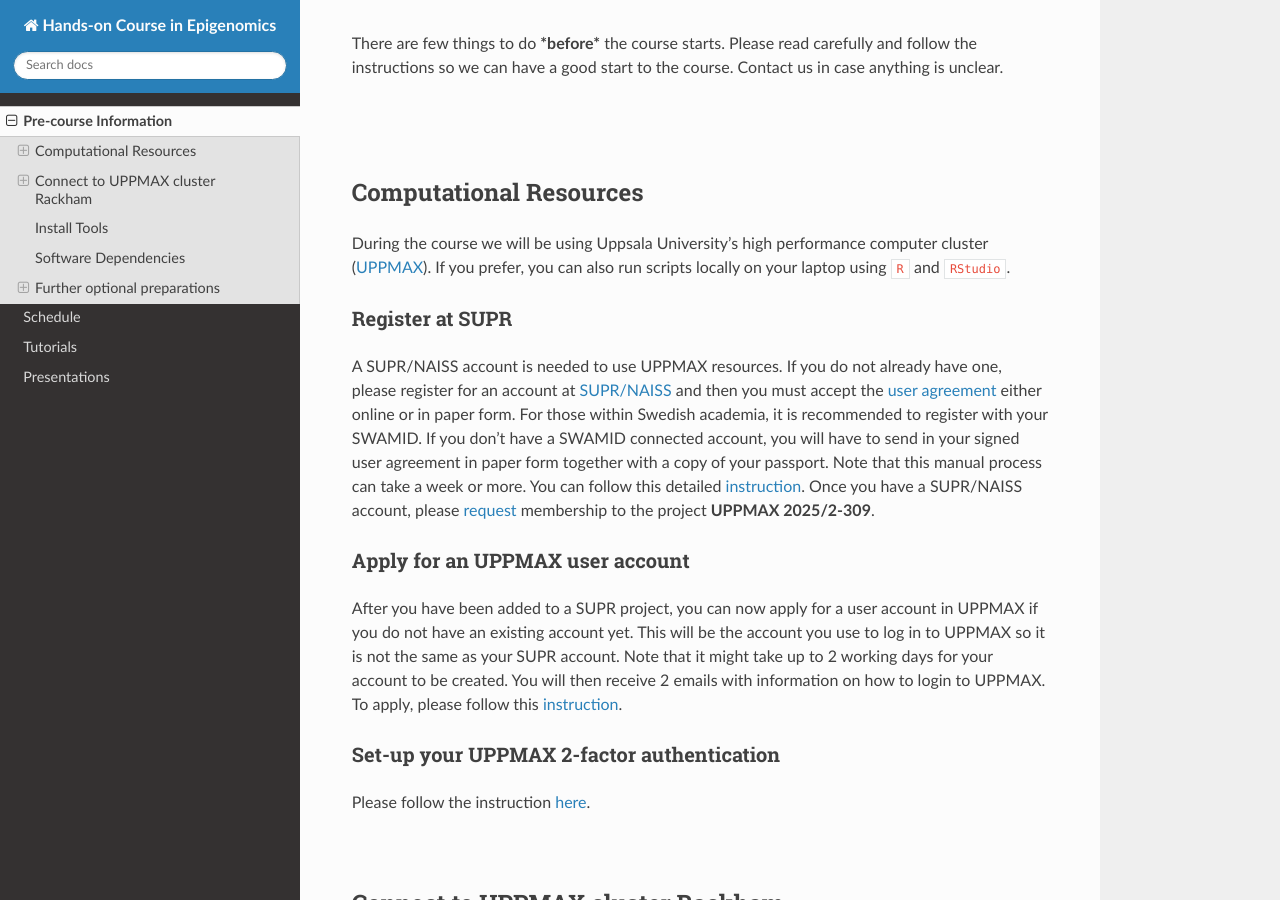
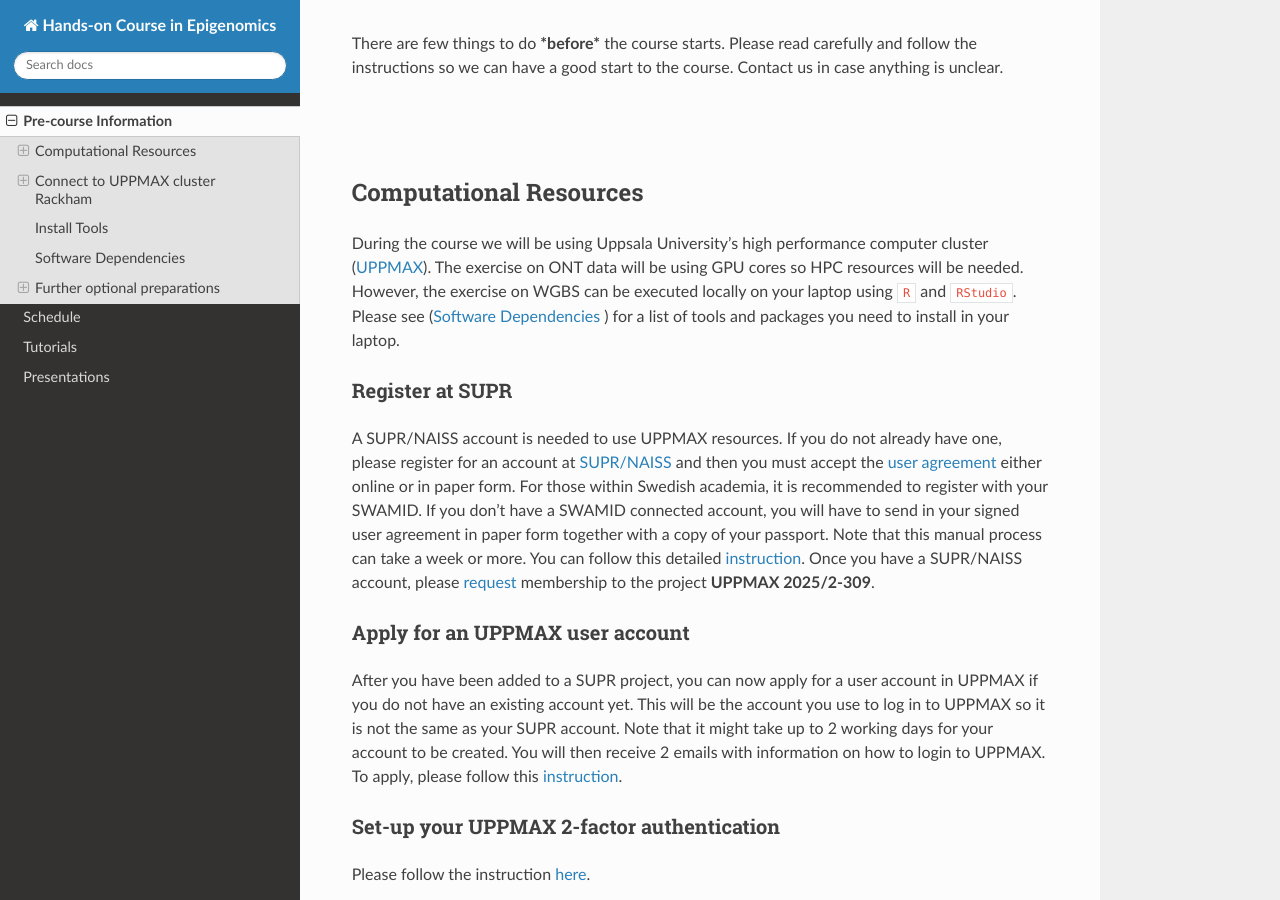
Before and after one commit to NBISweden/ngi-nbis-epigenomics-hands-on, a Sphinx documentation site: the page built from docs/content/precourse.rst, in a window 1280 px wide and 900 px high, scrolled down 320 px. Built offline with Sphinx 7.4.7 and the Read the Docs theme 3.1.0, drawn with Linux system fonts in a browser that asks for light colours.

Commit message:
Update computational resources section in precourse
Clarified usage of computational resources for exercises.

```diff
--- a/docs/content/precourse.rst
+++ b/docs/content/precourse.rst
@@ -29,7 +29,9 @@ There are few things to do ***before*** the course starts. Please read carefully
 Computational Resources
 =======================
 
-During the course we will be using Uppsala University’s high performance computer cluster (`UPPMAX <https://docs.uppmax.uu.se/cluster_guides/uppmax_cluster/>`_).  If you prefer, you can also run scripts locally on your laptop using ``R`` and ``RStudio``.
+During the course we will be using Uppsala University’s high performance computer cluster (`UPPMAX <https://docs.uppmax.uu.se/cluster_guides/uppmax_cluster/>`_).
+The exercise on ONT data will be using GPU cores so HPC resources will be needed.
+However, the exercise on WGBS can be executed locally on your laptop using ``R`` and ``RStudio``.  Please see (`Software Dependencies <https://ngi-nbis-epigenomics-hands-on.readthedocs.io/en/latest/content/precourse.html#software-dependencies>`_ ) for a list of tools and packages you need to install in your laptop.
 
 
 Register at SUPR
```
